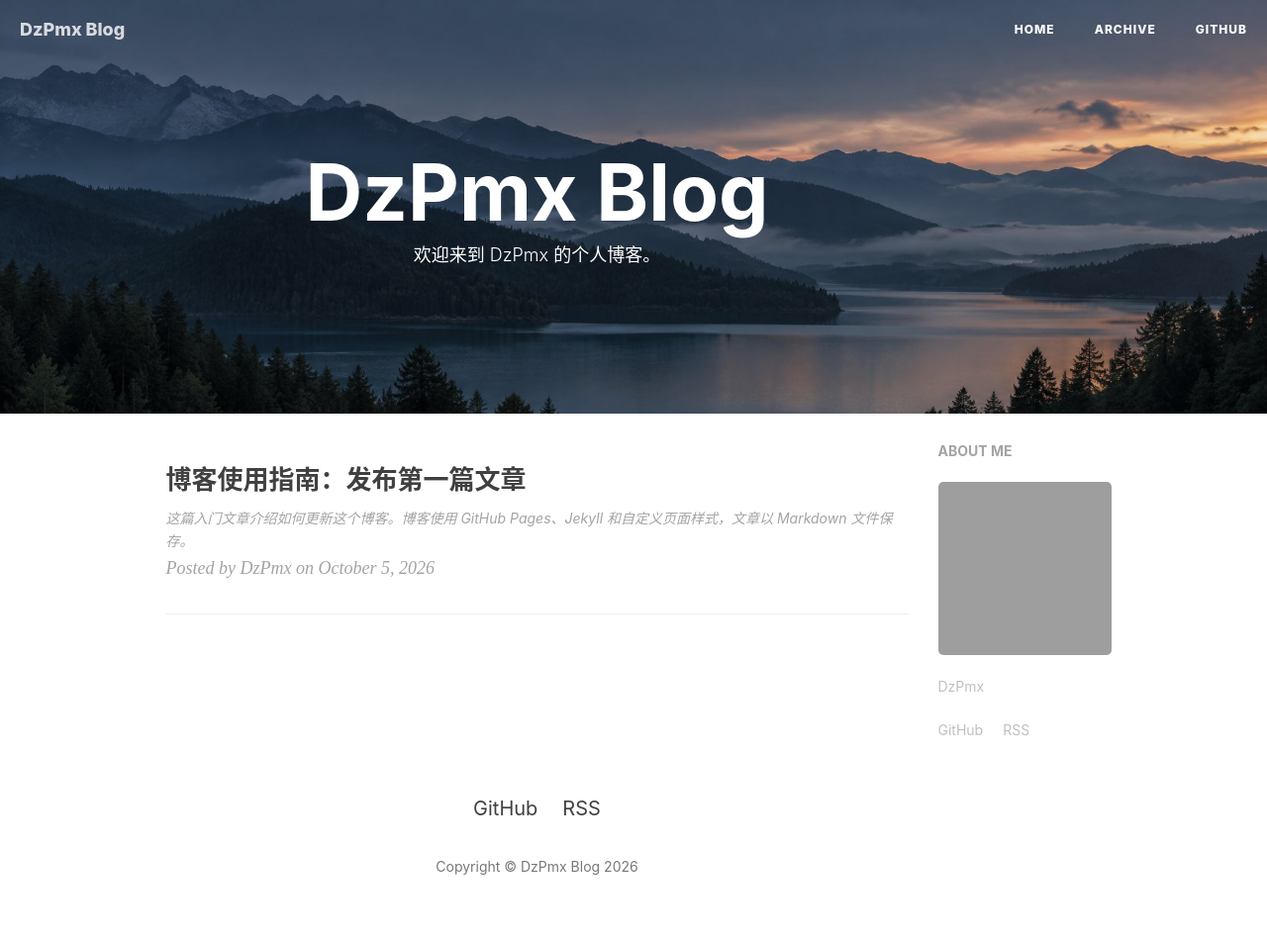
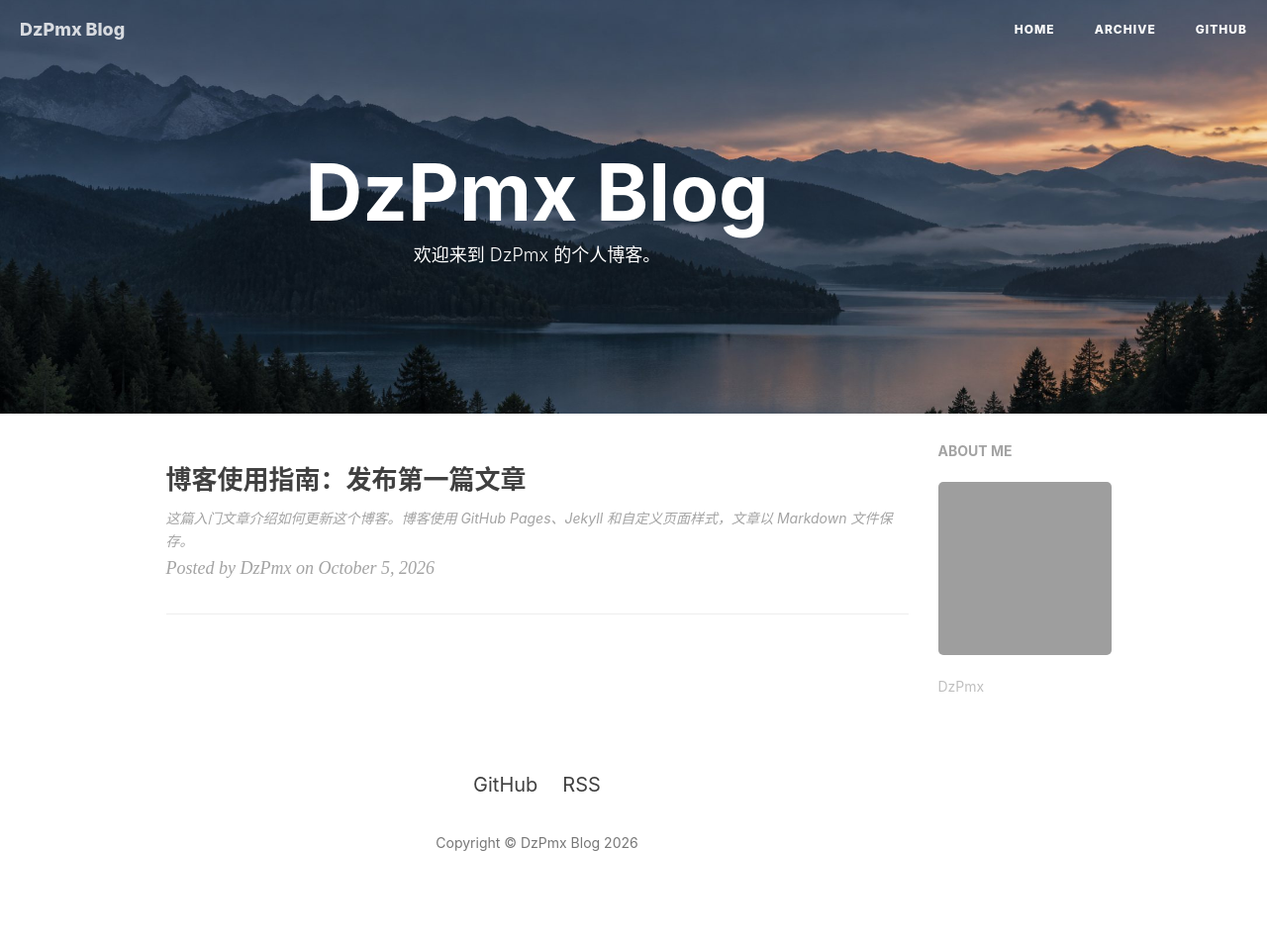
Before and after one commit to DZPMX/DzPmx.github.io, a Jekyll site: the page built from index.md, in a window 1280 px wide. Shown: the whole page at 99% size. Built offline with Jekyll 4.4.1, drawn with Linux system fonts in a browser that asks for light colours; after the commit the page ends 929 px from its top, so only the background shows below that; grey boxes are pictures that could not be loaded.

Commit message:
Update home.html

```diff
--- a/_layouts/home.html
+++ b/_layouts/home.html
@@ -40,8 +40,6 @@ layout: default
       </a>
       <p class="profile-name">{{ site.author | escape }}</p>
       <div class="profile-links">
-        <a href="https://github.com/{{ site.github_username | escape }}">GitHub</a>
-        <a href="{{ '/feed.xml' | relative_url }}">RSS</a>
       </div>
     </aside>
   </div>
```
